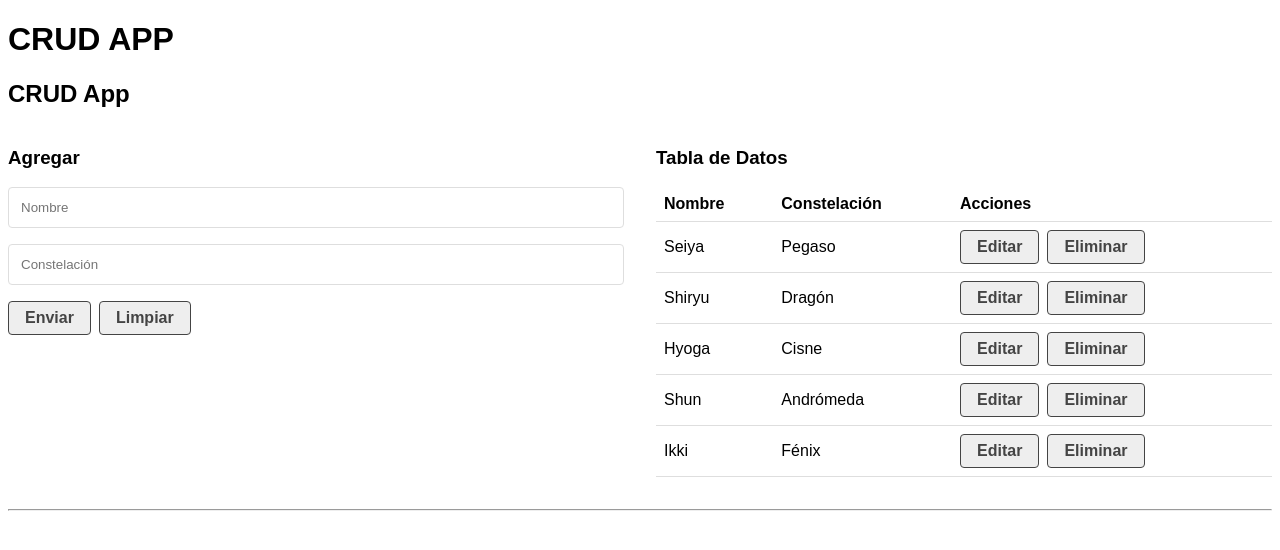
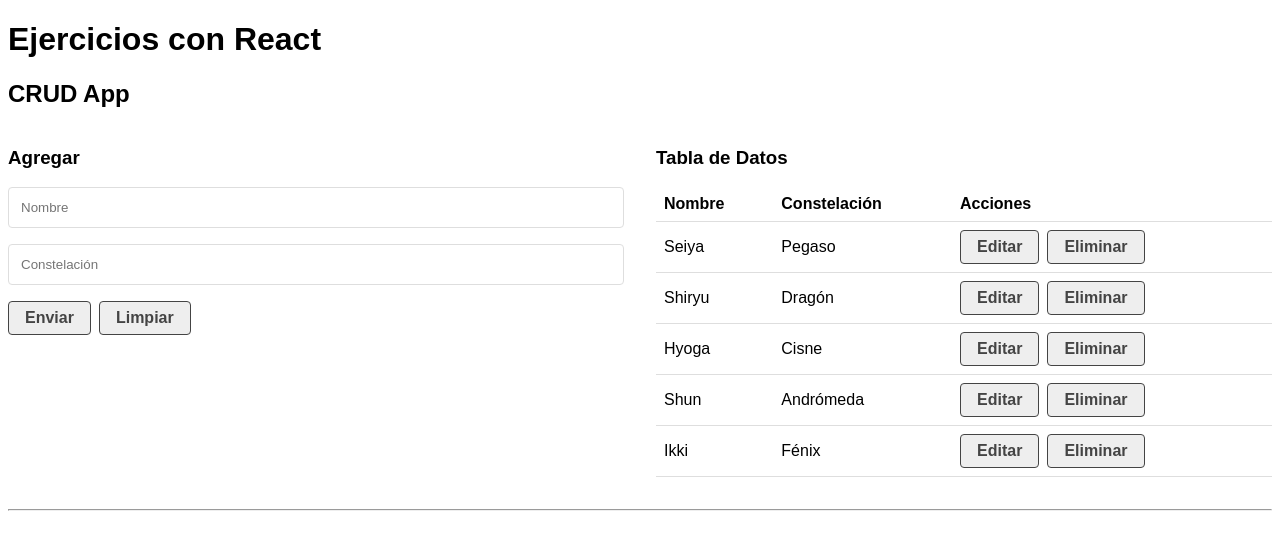
Before and after one commit to RaulREscobar/React-Ejercicios, a React (Create React App) app: page / in a window 1280 px wide. Shown: the top 550 px of the page. Built offline with nearby package versions, Linux system fonts and the light colour scheme.

Commit message:
Se cambia titulo del archivo app.js

```diff
--- a/src/App.js
+++ b/src/App.js
@@ -4,7 +4,7 @@ import CrudApp from './components/CrudApp';
 function App() {
   return (
     <>
-      <h1>CRUD APP</h1>
+      <h1>Ejercicios con React</h1>
       <CrudApp />
       <hr />
     </>
```
